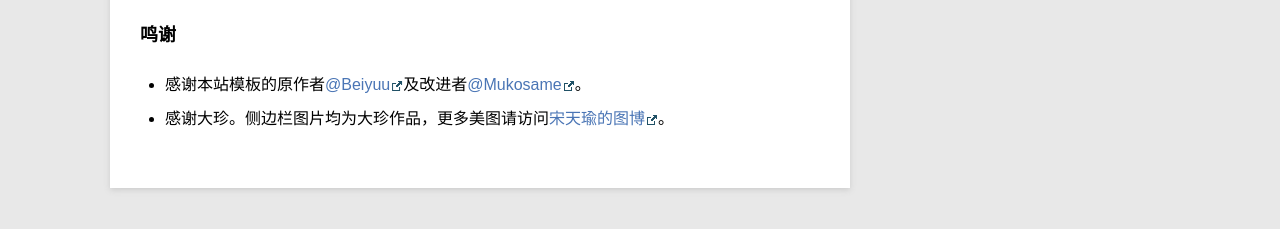
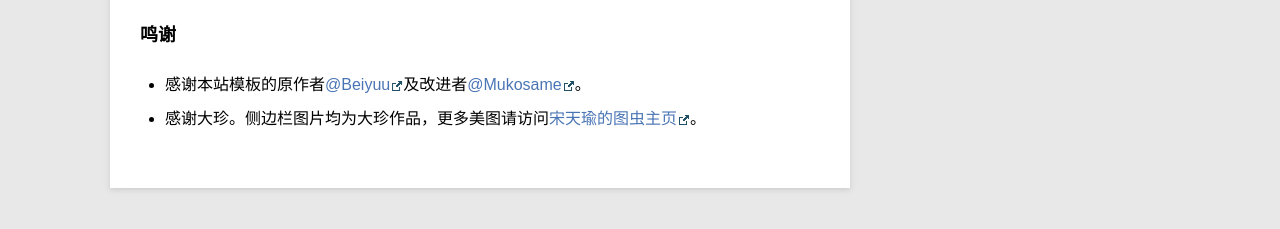
Before and after one commit to SophieMEN/SophieMEN.github.io, a Jekyll site: the page built from _posts/blog/2016-06-03-hello-world.md, in a window 1280 px wide. Shown: the part 589-818 px from the top of the page. Built offline with Jekyll 4.4.1, drawn with Linux system fonts in a browser that asks for light colours; Markdown is read by kramdown in place of the engine named in the settings.

Commit message:
modify the link

```diff
--- a/_posts/blog/2016-06-03-hello-world.md
+++ b/_posts/blog/2016-06-03-hello-world.md
@@ -19,9 +19,9 @@ description: 我的第一篇博客
 ###鸣谢
 
 - 感谢本站模板的原作者[@Beiyuu]及改进者[@Mukosame]。
-- 感谢大珍。侧边栏图片均为大珍作品，更多美图请访问[宋天瑜的图博]。
+- 感谢大珍。侧边栏图片均为大珍作品，更多美图请访问[宋天瑜的图虫主页]。
 
 
-[@Beiyuu]:<https://github.com/beiyuu>
-[@Mukosame]:<https://github.com/Mukosame>
-[宋天瑜的图博]:<https://tysong.tuchong.com/>
+[@Beiyuu]:https://github.com/beiyuu
+[@Mukosame]:https://github.com/Mukosame
+[宋天瑜的图虫主页]:https://tysong.tuchong.com/
```
Also changed, not shown: README.md.
